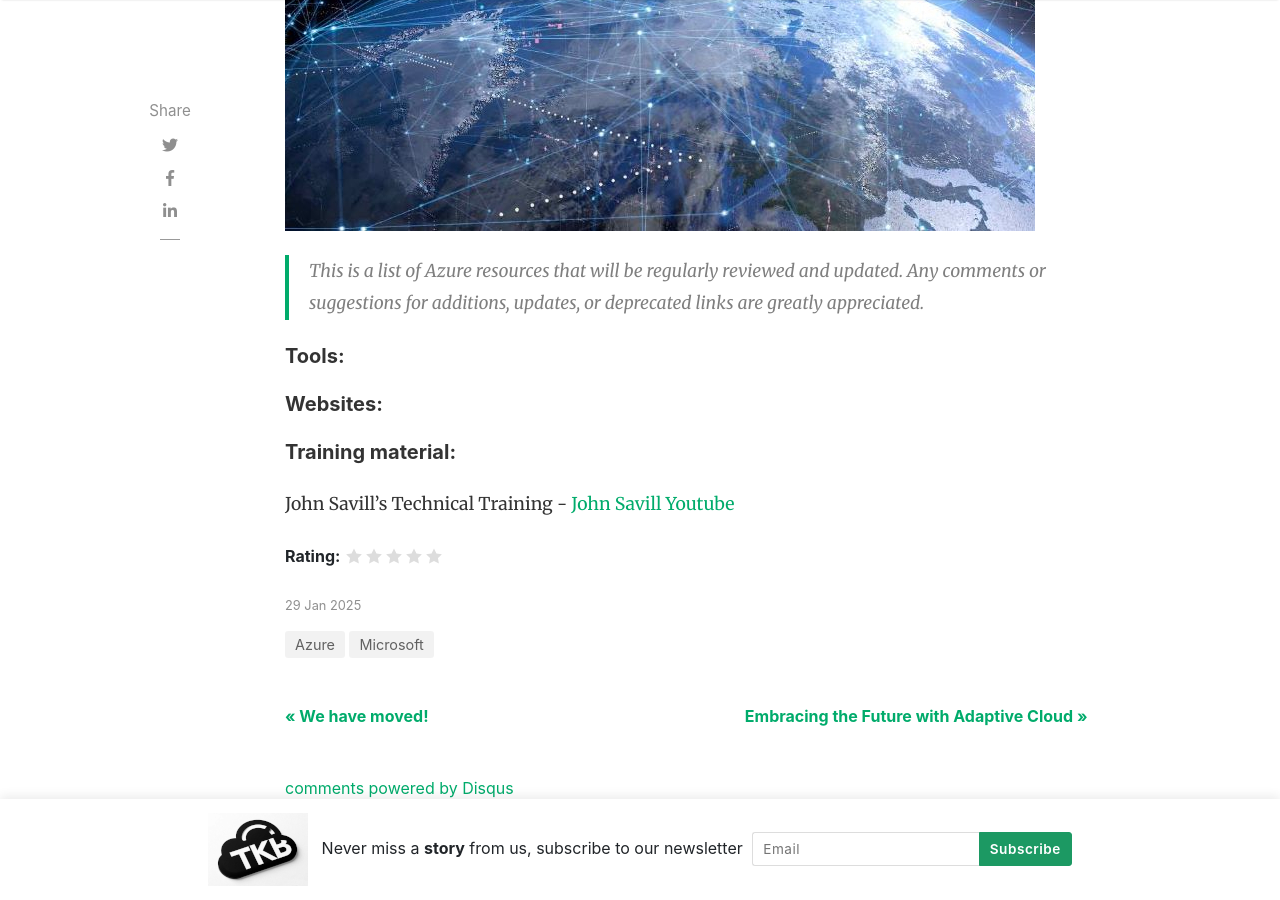
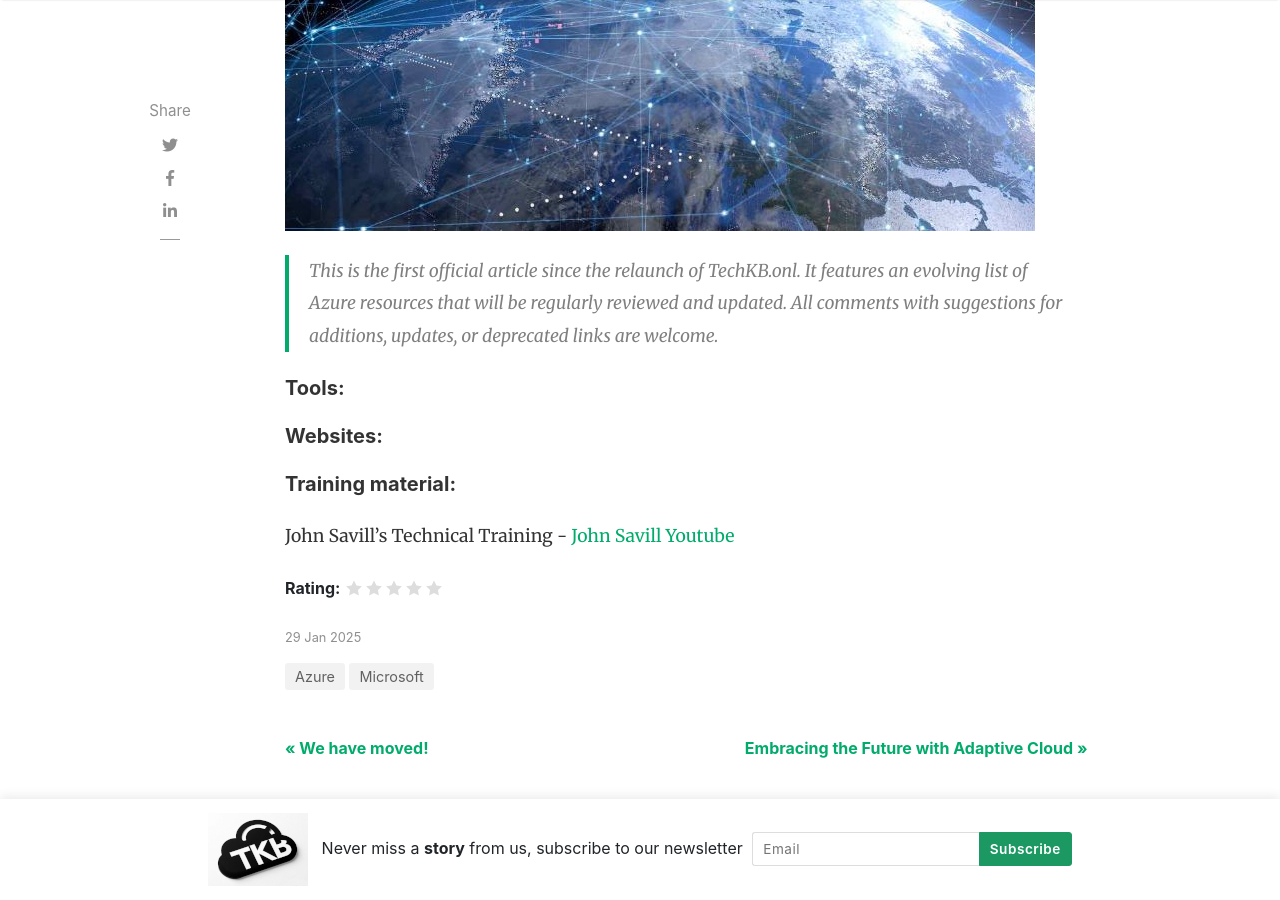
Before and after one commit to mcoutanche/github.io, a Jekyll site: the page built from _posts/2025-01-29-azure-resources.md, in a window 1280 px wide and 900 px high, scrolled down 684 px. Built offline with Jekyll 4.4.1, drawn with Linux system fonts in a browser that asks for light colours; nearby versions of some CDN libraries; comment, search, counter and statistics services are not loaded.

Commit message:
post update

```diff
--- a/_posts/2025-01-29-azure-resources.md
+++ b/_posts/2025-01-29-azure-resources.md
@@ -11,7 +11,7 @@ featured: true
 rating: 5.0
 ---
 
-> This is a list of Azure resources that will be regularly reviewed and updated. Any comments or suggestions for additions, updates, or deprecated links are greatly appreciated.
+> This is the first official article since the relaunch of TechKB.onl. It features an evolving list of Azure resources that will be regularly reviewed and updated. All comments with suggestions for additions, updates, or deprecated links are welcome.
 
 ##### Tools:
 
```
